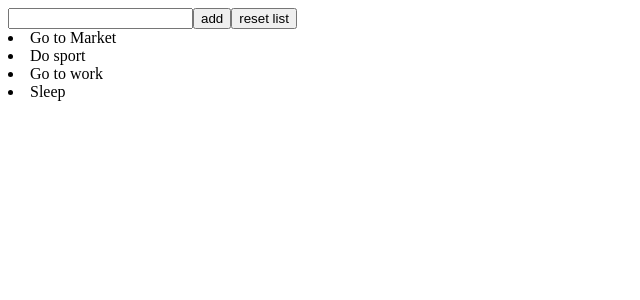
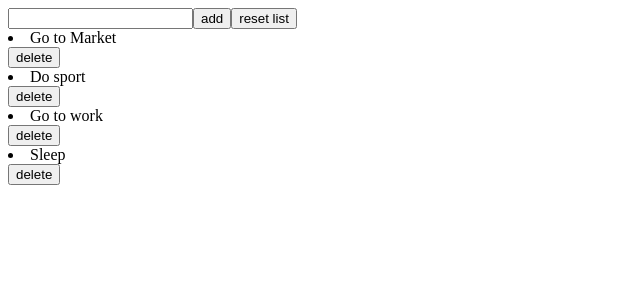
Before and after one commit to Maurilio224/React, a React (Create React App) app in the folder main/: page / in a window 1280 px wide. Shown: the top 300 px of the page, without its empty margins (0-640 px from the left). Built offline with nearby package versions, Linux system fonts and the light colour scheme.

Commit message:
esercizio-28:complete

```diff
--- a/main/src/TodoList.jsx
+++ b/main/src/TodoList.jsx
@@ -12,12 +12,19 @@ export default function TodoList() {
   const handleReset = () => {
     setItems([])
   }
+
+  const handleDelete = (index) => {
+    const array = [...items]
+    array.splice(index, 1)
+    setItems(array)
+  }
   return (
       <div>
           <input ref={deleteInput} onChange={(e) => setName(e.target.value)}/>
           <button onClick={handleAdd}>add</button>
           <button onClick={handleReset}>reset list</button>
-          {items.map((item, index) => {return <li index={index}>{item}</li>})}
+          {items.map((item, index) => {return (
+                                          <> <li index={index}>{item}</li> <button onClick={() => handleDelete(index)}>delete</button></>)})}
       </div>
   );
 }
```
